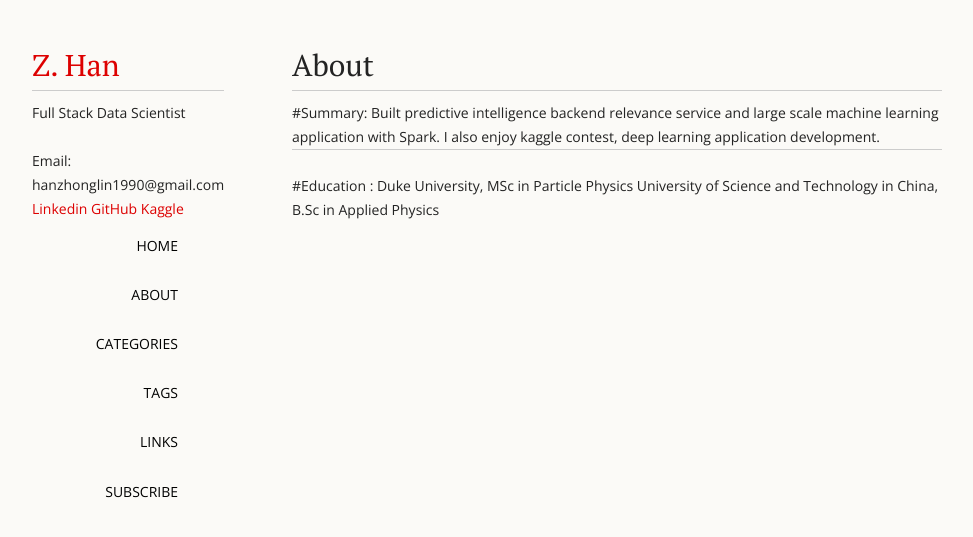
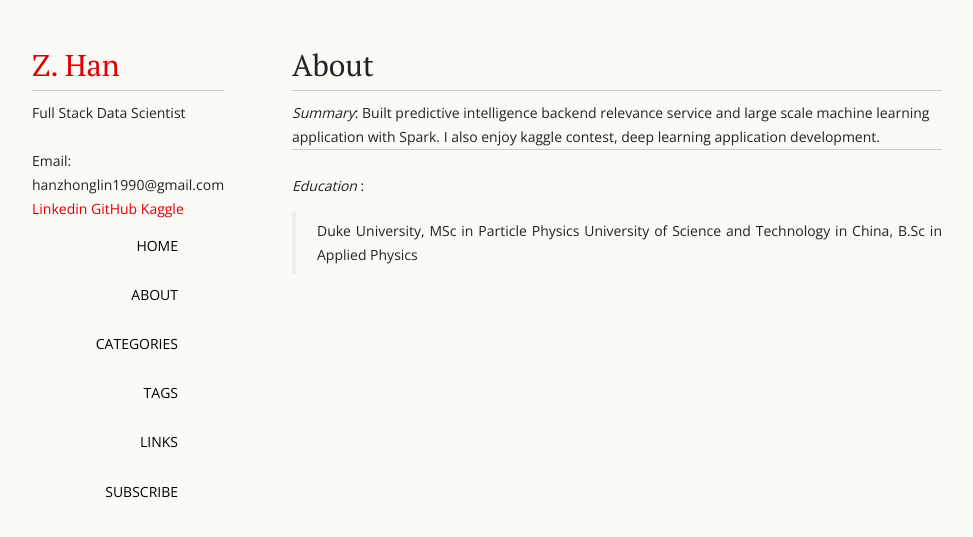
Before and after one commit to forgebach/forgebach.github.io, a Jekyll site: the page built from about/index.md, in a window 1280 px wide. Shown: the top 537 px of the page, without its empty margins (18-991 px from the left). Built offline with Jekyll 4.4.1, drawn with Linux system fonts in a browser that asks for light colours.

```diff
--- a/about/index.md
+++ b/about/index.md
@@ -3,12 +3,11 @@ title: About
 layout: page
 ---
 
-#Summary:
+*Summary*:
 Built predictive intelligence backend relevance service and large scale machine learning application with Spark. I also enjoy kaggle contest, deep learning application development.
 
 -------------
 
-
-#Education :
-Duke University, MSc in Particle Physics
-University of Science and Technology in China, B.Sc in Applied Physics
+*Education* :
+> Duke University, MSc in Particle Physics
+> University of Science and Technology in China, B.Sc in Applied Physics
```
Also changed, not shown: 2 other files.
